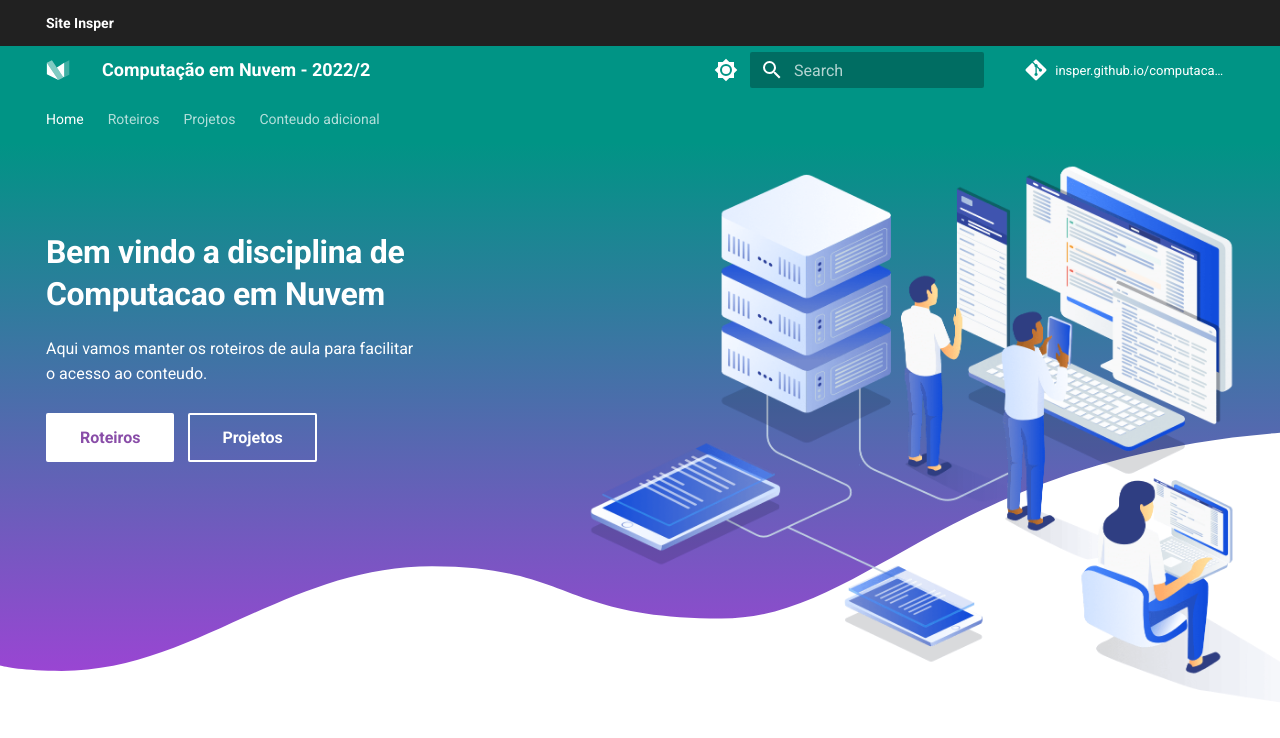
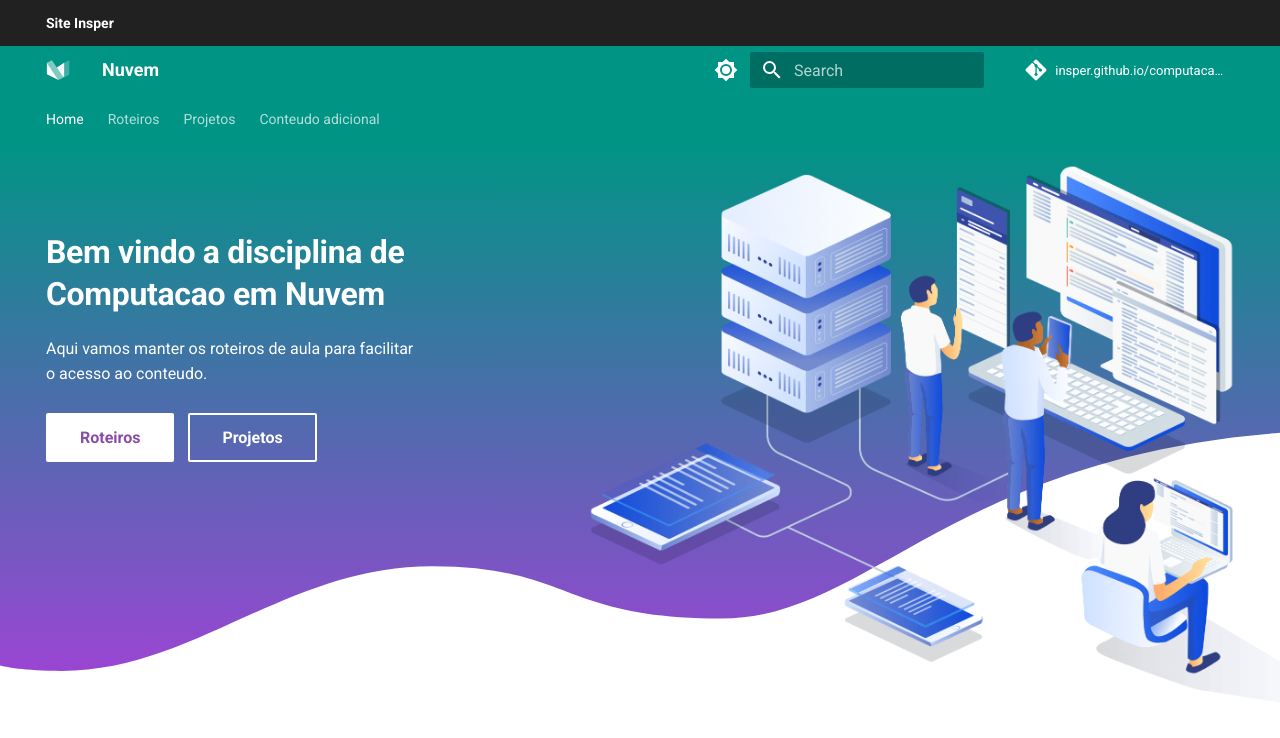
Before and after one commit to Insper/computacao-nuvem, an MkDocs documentation site: the page built from docs/index.md, in a window 1280 px wide. Shown: the top 738 px of the page. Built offline with MkDocs 1.6.1 and Material for MkDocs 9.7.7, drawn with Linux system fonts in a browser that asks for light colours; comment, search, counter and statistics services are not loaded.

Commit message:
modified mkdocs.yml

```diff
--- a/mkdocs.yml
+++ b/mkdocs.yml
@@ -19,7 +19,7 @@
 # IN THE SOFTWARE.
 
 # Project information
-site_name: "Computação em Nuvem - 2022/2"
+site_name: "Nuvem"
 site_url: https://github.com/Insper/computacao-nuvem
 site_author: Tiago Demay
 site_description: >-
```
